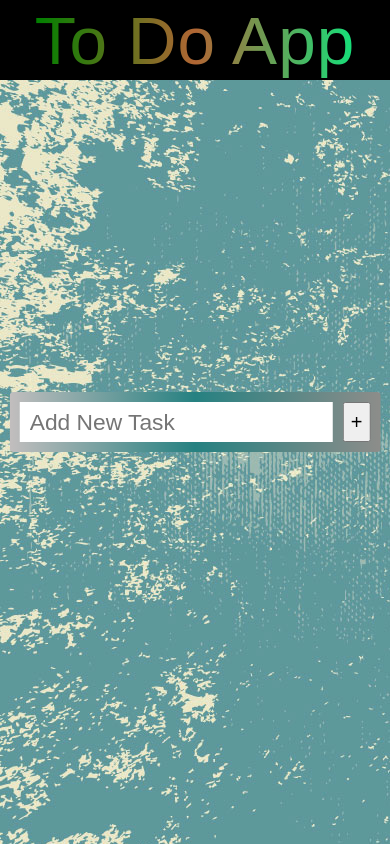
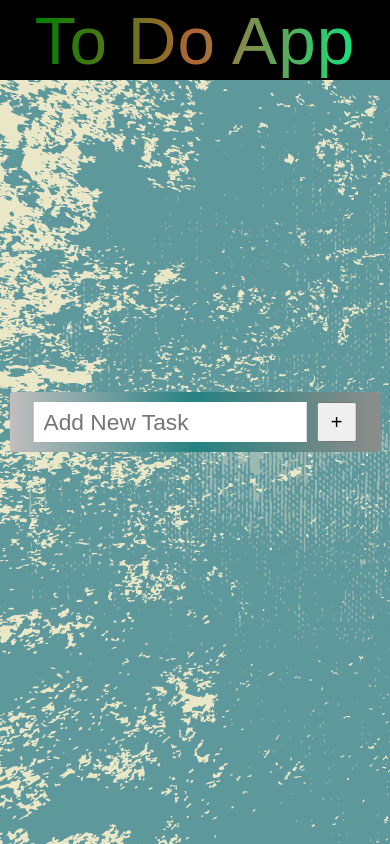
Before and after one commit to aarzooray/To-do-App, a plain HTML site: page index.html in a window 390 px wide. Drawn offline with nearby package versions, Linux system fonts and the light colour scheme; a web font is replaced by a local one.

Commit message:
Some changes in input task box size

```diff
--- a/style.css
+++ b/style.css
@@ -96,7 +96,7 @@ header{
     justify-content: center;
     width: 63vw;
     max-width:500px;
-    min-width: 250px;
+    /* min-width: 250px; */
     height: 40px;
     /* gap: 10px; */
     /* margin: 5px 2px; */
@@ -140,15 +140,15 @@ header{
 @media (max-width:500px) {
 #container{
     width: 95vw;
-    font-size: 5vmax;
+    font-size: 2vmax;
 }
 .inputTaskBox{
     padding: 10px 10px;
-    font-size: 5vmax;
-    width: vw;
+    font-size: 1vmax;
+    /* width: 85vw; */
 }
 #inputTask{
-    width: 95vw;
+    width: 70vw;
     font-size: 2.7vmax;
 }
     header{
@@ -159,9 +159,12 @@ header{
         height: 5rem;
     }
     .taskBox{
-        /* margin: 10px 10px; */
-        width: 86vw;
-        font-size: 2.7vmax;
+        width: 85vw;
+    }
+
+    #addBtn{
+        width: 40px;
+        height: 40px;
     }
 
 }
```
